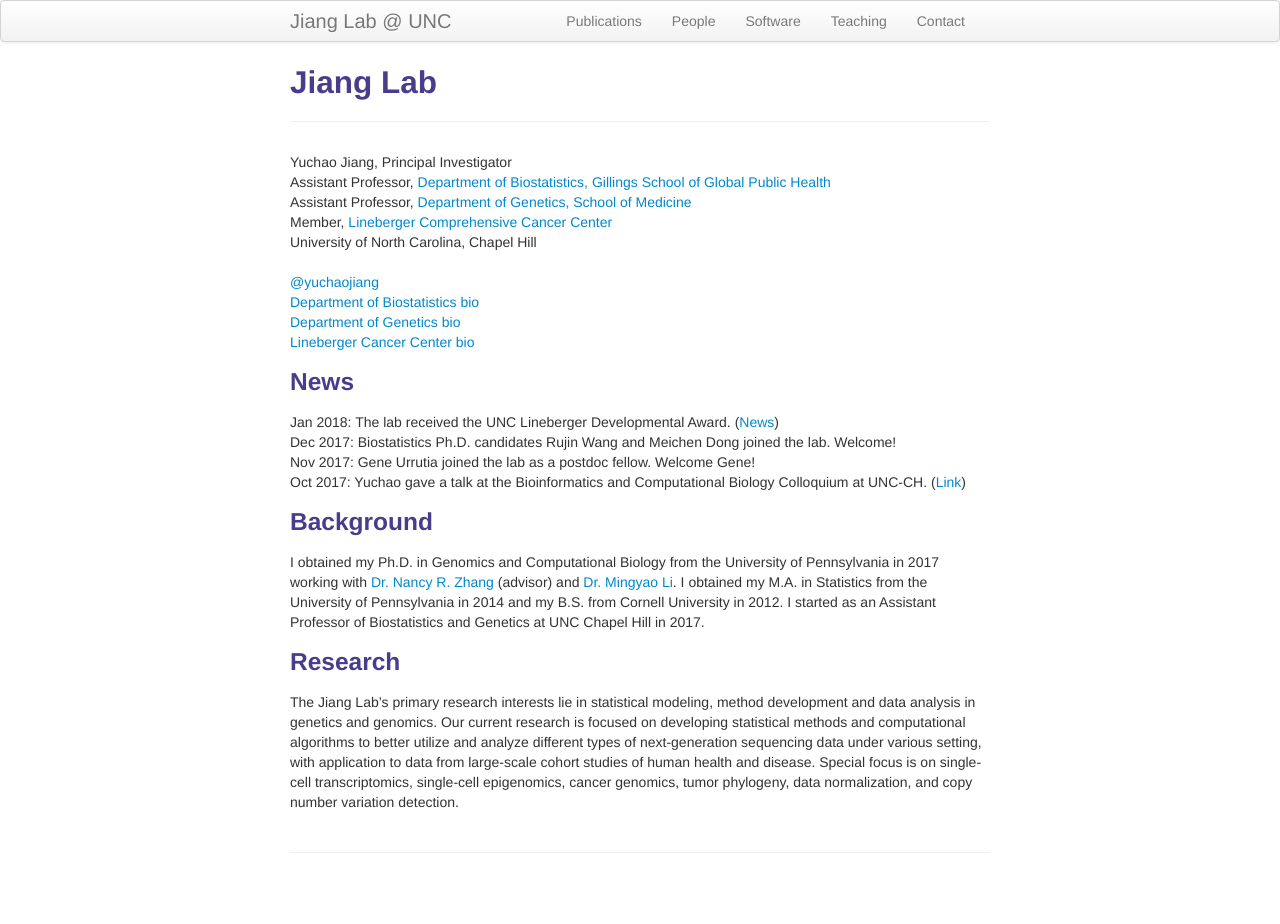
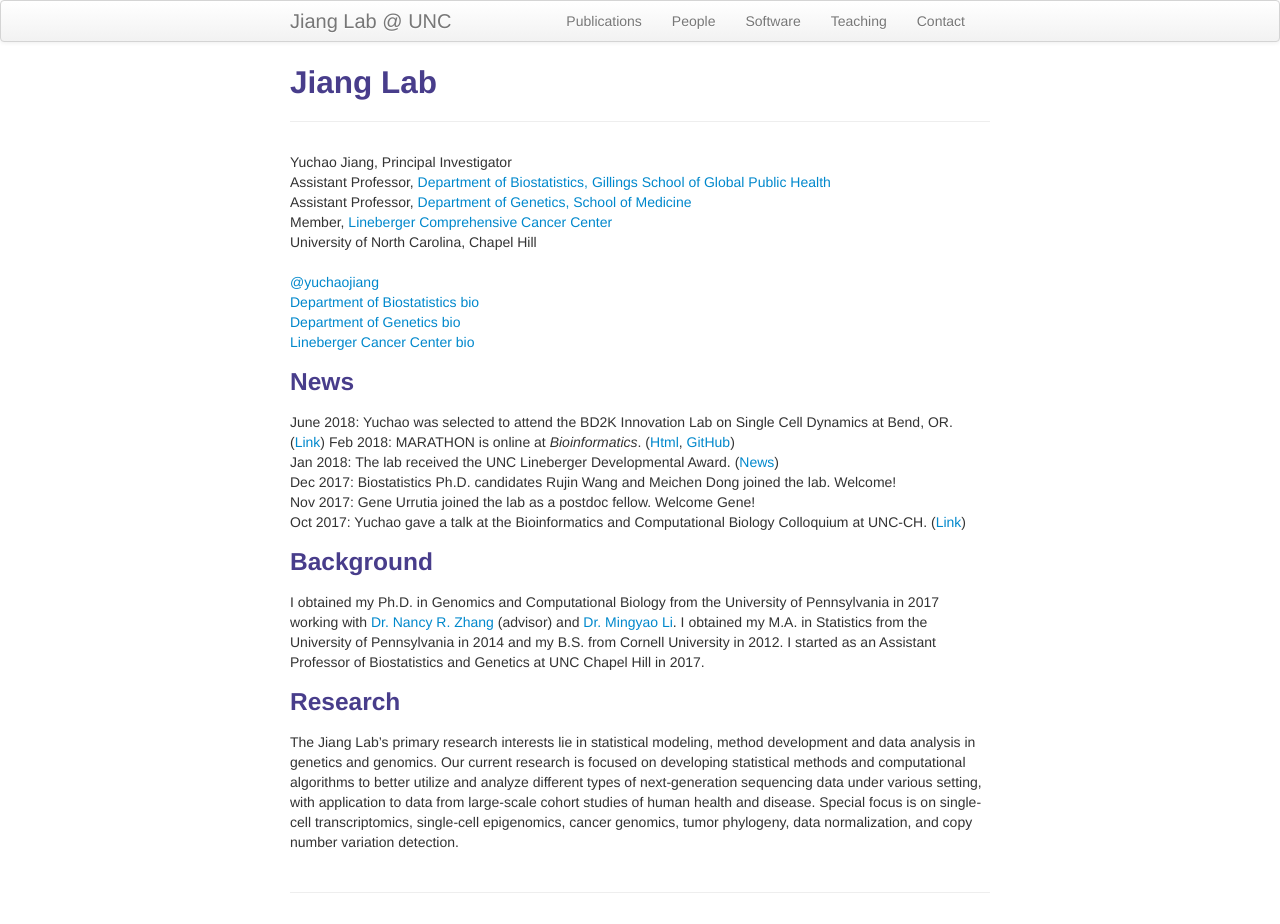
Before and after one commit to yuchaojiang/yuchaojiang.github.io, a Jekyll site: the page built from index.md, in a window 1280 px wide. Built offline with Jekyll 4.4.1, drawn with Linux system fonts in a browser that asks for light colours; before the commit the page ends 900 px from its top, so only the background shows below that.

Commit message:
Update index.md

```diff
--- a/index.md
+++ b/index.md
@@ -25,6 +25,9 @@ description: I am an Assistant Professor in the Department of Biostatistics and
 </div>
 
 ### News
+June 2018: Yuchao was selected to attend the BD2K Innovation Lab on Single Cell Dynamics at Bend, OR. ([Link](https://bigdatau.ini.usc.edu/innovationlab2018))
+Feb 2018: MARATHON is online at *Bioinformatics*. ([Html](https://academic.oup.com/bioinformatics/article/34/12/2126/4838234), [GitHub](https://github.com/yuchaojiang/MARATHON/))
+<br/>
 Jan 2018: The lab received the UNC Lineberger Developmental Award. ([News](https://unclineberger.org/news/lineberger-awards?utm_source=lineup&utm_medium=email&utm_campaign=5))
 <br/>
 Dec 2017: Biostatistics Ph.D. candidates Rujin Wang and Meichen Dong joined the lab. Welcome!
```
